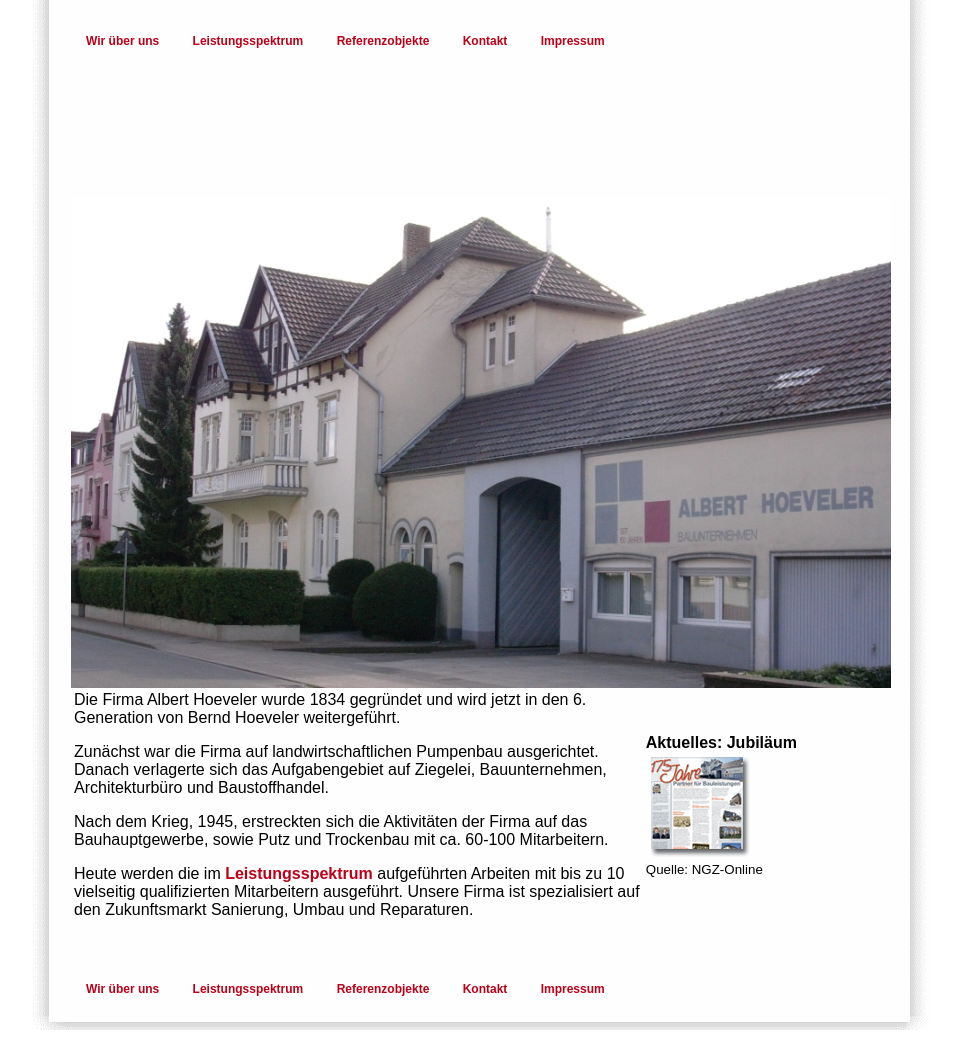
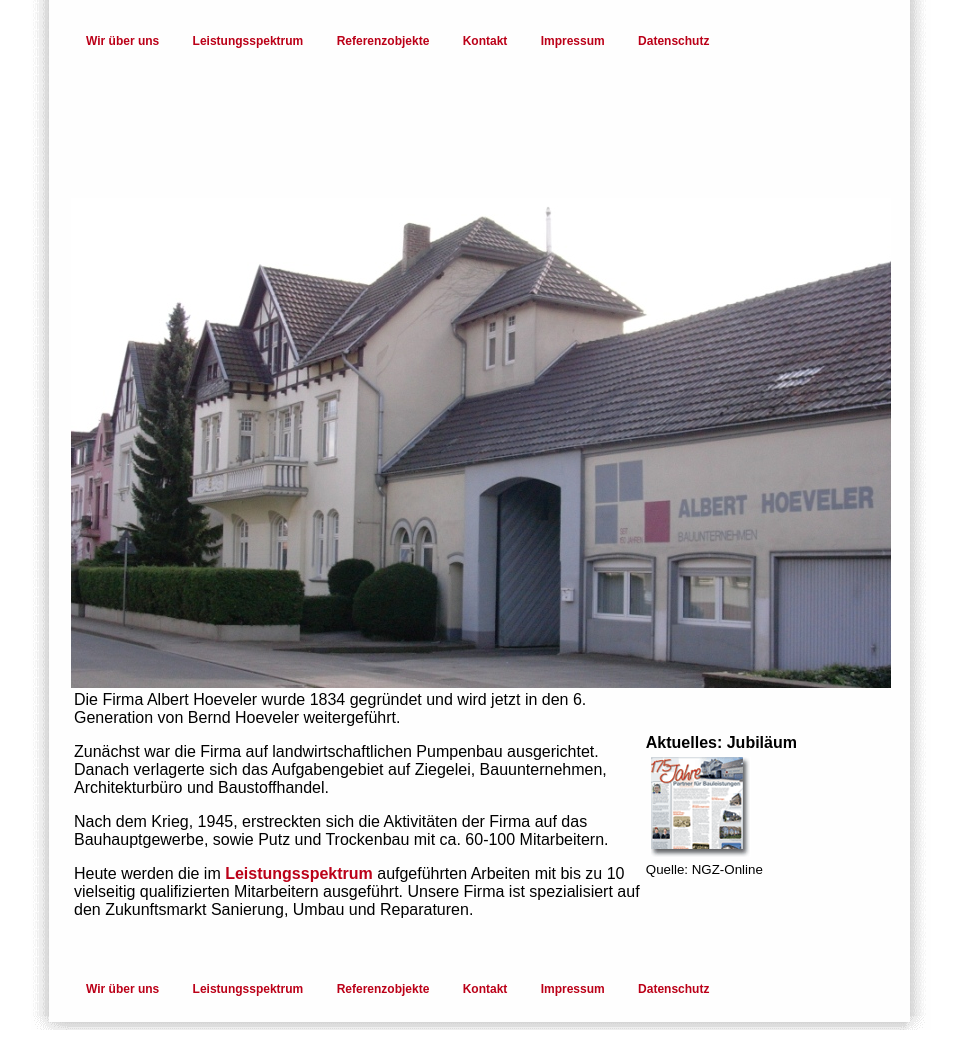
Before and after one commit to evomb/hoeveler, a plain HTML site: page index.html in a window 1280 px wide. Shown: the part 156-1216 px from the top of the page, without its empty margins (159-1116 px from the left). Drawn offline with Linux system fonts and the light colour scheme.

Commit message:
Update index.html

```diff
--- a/index.html
+++ b/index.html
@@ -17,7 +17,8 @@
     <li><a href="leistungen.html">Leistungsspektrum</a></li>
     <li><a href="referenz.html">Referenzobjekte</a></li>
     <li><a href="kontakt.html">Kontakt</a></li>
-<li><a href="impressum.html">Impressum</a></li>
+    <li><a href="impressum.html">Impressum</a></li>
+    <li><a href="datenschutz.html">Datenschutz</a></li>
 </ul>
 </div>
 <div id="mood"><h1>Wir über uns</h1></div>
@@ -50,7 +51,8 @@
     <li><a href="leistungen.html">Leistungsspektrum</a></li>
     <li><a href="referenz.html">Referenzobjekte</a></li>
     <li><a href="kontakt.html">Kontakt</a></li>
-<li><a href="impressum.html">Impressum</a></li>
+    <li><a href="impressum.html">Impressum</a></li>
+    <li><a href="datscnhutz.html">Datenschutz</a></li>
 </ul>
 </div>
 </div>
```
